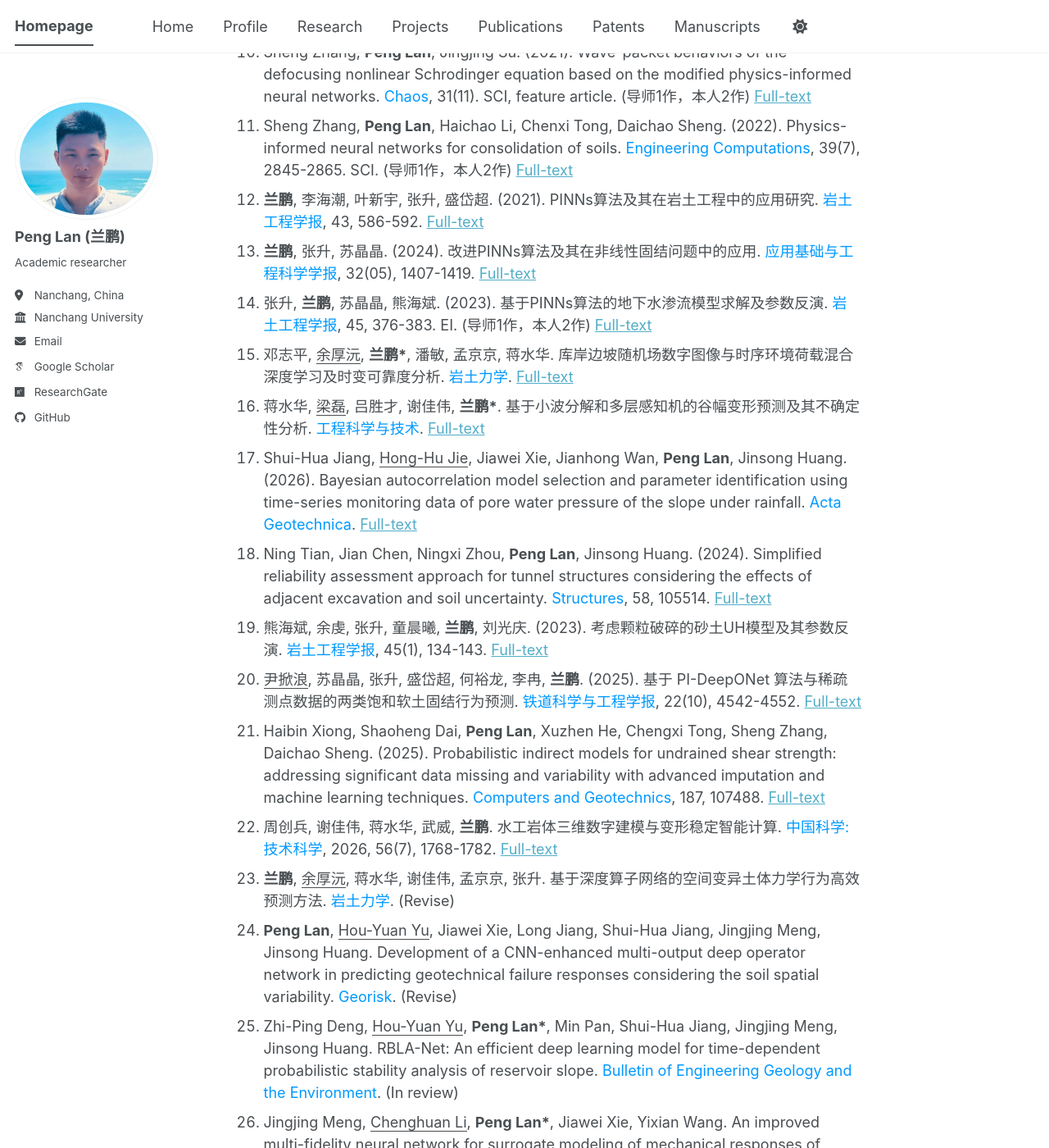
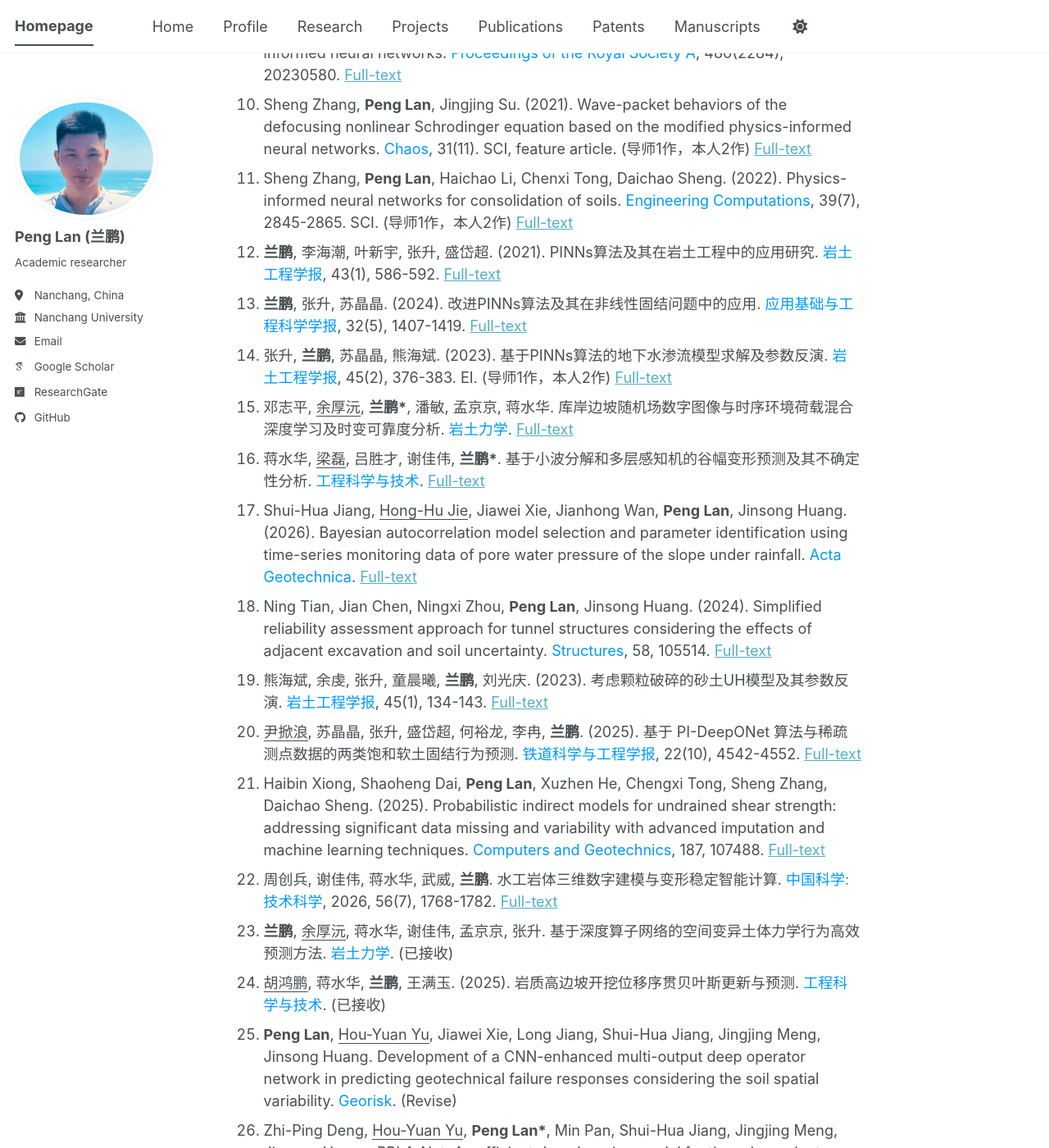
Before and after one commit to LanPeng-94/LanPeng-94.github.io, a Jekyll site: the page built from _pages/about.md, in a window 1280 px wide and 1400 px high, scrolled down 2811 px. Shown: the whole window at 82% size. Built offline with Jekyll 4.4.1, drawn with Linux system fonts in a browser that asks for light colours; some web fonts are replaced; a script bundle is joined from its source files by our own code; library files that are not in the unit come from our copies; some of the changed text lies outside the part shown.

Commit message:
Update homepage grants and publications

```diff
--- a/_pages/about.md
+++ b/_pages/about.md
@@ -28,8 +28,8 @@ redirect_from:
 📢📢 <span style="color:red;">我们组当前主要开展**地质灾害风险防控**研究工作，感兴趣可以邮件联系：sjiangaa@ncu.edu.cn和lanpeng@ncu.edu.cn。</span>
 
 # 🔥 News
-- *2026.07*: 前往洛阳参加岩土工程青年学者论坛.
-- *2026.07*: 投稿至RESS论文被接收.
+- *2026.08*: 获批国家自然科学基金青年基金项目（C类）.
+- *2026.08*: 前往韩国首尔参加4FOMLIG.
 - *2026.07*: 获批江西省自然科学基金面上项目.
 
 <a id="education"></a>
@@ -45,6 +45,7 @@ redirect_from:
 <a id="projects"></a>
 
 ## 🏆 科研项目
+- 国家自然科学基金青年基金项目（C类）（5260090407）：高边坡渗流变形监测信息的物理数据双驱动时空重构方法 （<font face="微软雅黑">主持</font>）
 - 江西省自然科学基金面上项目（20262BAC240190）：融合物理机理的边坡稀疏监测信息增强及稳定性智能评估 （<font face="微软雅黑">主持</font>）
 - 江西省自然科学基金青年项目（20252BAC200634）：物理信息 DeepONet 模型赋能的边坡水力参数概率反分析方法研究 （<font face="微软雅黑">主持</font>）
 - 国家资助博士后研究人员计划（423451）：水电工程高边坡服役性能演化智能评估方法 （<font face="微软雅黑">主持</font>）
@@ -70,9 +71,9 @@ redirect_from:
 9. Jingjing Su, Sheng Zhang, **Peng Lan\***, Xiaofeng Chen. (2024). Explorations of certain nonlinear waves of the Boussinesq and Camassa-Holm equations using physics-informed neural networks. <font color="#0099ff">Proceedings of the Royal Society A</font>, 480(2284), 20230580. [Full-text](https://doi.org/10.1098/rspa.2023.0580)
 10. Sheng Zhang, **Peng Lan**, Jingjing Su. (2021). Wave-packet behaviors of the defocusing nonlinear Schrodinger equation based on the modified physics-informed neural networks. <font color="#0099ff">Chaos</font>, 31(11). SCI, feature article. (导师1作，本人2作) [Full-text](https://doi.org/10.1063/5.0067260)
 11. Sheng Zhang, **Peng Lan**, Haichao Li, Chenxi Tong, Daichao Sheng. (2022). Physics-informed neural networks for consolidation of soils. <font color="#0099ff">Engineering Computations</font>, 39(7), 2845-2865. SCI. (导师1作，本人2作) [Full-text](https://doi.org/10.1108/EC-08-2021-0492)
-12. **兰鹏**, 李海潮, 叶新宇, 张升, 盛岱超. (2021). PINNs算法及其在岩土工程中的应用研究. <font color="#0099ff">岩土工程学报</font>, 43, 586-592. [Full-text](https://doi.org/10.11779/CJGE202103023)
-13. **兰鹏**, 张升, 苏晶晶. (2024). 改进PINNs算法及其在非线性固结问题中的应用. <font color="#0099ff">应用基础与工程科学学报</font>, 32(05), 1407-1419. [Full-text](https://doi.org/10.16058/j.issn.1005-0930.2024.05.015)
-14. 张升, **兰鹏**, 苏晶晶, 熊海斌. (2023). 基于PINNs算法的地下水渗流模型求解及参数反演. <font color="#0099ff">岩土工程学报</font>, 45, 376-383. EI. (导师1作，本人2作) [Full-text](https://doi.org/10.11779/CJGE20211138)
+12. **兰鹏**, 李海潮, 叶新宇, 张升, 盛岱超. (2021). PINNs算法及其在岩土工程中的应用研究. <font color="#0099ff">岩土工程学报</font>, 43(1), 586-592. [Full-text](https://doi.org/10.11779/CJGE202103023)
+13. **兰鹏**, 张升, 苏晶晶. (2024). 改进PINNs算法及其在非线性固结问题中的应用. <font color="#0099ff">应用基础与工程科学学报</font>, 32(5), 1407-1419. [Full-text](https://doi.org/10.16058/j.issn.1005-0930.2024.05.015)
+14. 张升, **兰鹏**, 苏晶晶, 熊海斌. (2023). 基于PINNs算法的地下水渗流模型求解及参数反演. <font color="#0099ff">岩土工程学报</font>, 45(2), 376-383. EI. (导师1作，本人2作) [Full-text](https://doi.org/10.11779/CJGE20211138)
 15. 邓志平, <u>余厚沅</u>, **兰鹏\***, 潘敏, 孟京京, 蒋水华. 库岸边坡随机场数字图像与时序环境荷载混合深度学习及时变可靠度分析. <font color="#0099ff">岩土力学</font>.  [Full-text](https://doi.org/10.16285/j.rsm.2025.1089)
 16. 蒋水华, <u>梁磊</u>, 吕胜才, 谢佳伟, **兰鹏\***. 基于小波分解和多层感知机的谷幅变形预测及其不确定性分析. <font color="#0099ff">工程科学与技术</font>.  [Full-text](https://link.cnki.net/urlid/51.1773.tb.20260602.1038.002)
 17. Shui-Hua Jiang, <u>Hong-Hu Jie</u>, Jiawei Xie, Jianhong Wan, **Peng Lan**, Jinsong Huang. (2026). Bayesian autocorrelation model selection and parameter identification using time-series monitoring data of pore water pressure of the slope under rainfall. <font color="#0099ff">Acta Geotechnica</font>. [Full-text](https://doi.org/10.1007/s11440-026-03012-7)
@@ -81,7 +82,8 @@ redirect_from:
 20. <u>尹掀浪</u>, 苏晶晶, 张升, 盛岱超, 何裕龙, 李冉, **兰鹏**. (2025). 基于 PI-DeepONet 算法与稀疏测点数据的两类饱和软土固结行为预测. <font color="#0099ff">铁道科学与工程学报</font>, 22(10), 4542-4552. [Full-text](https://doi.org/10.19713/j.cnki.43-1423/u.T20250046)
 21. Haibin Xiong, Shaoheng Dai, **Peng Lan**, Xuzhen He, Chengxi Tong, Sheng Zhang, Daichao Sheng. (2025). Probabilistic indirect models for undrained shear strength: addressing significant data missing and variability with advanced imputation and machine learning techniques. <font color="#0099ff">Computers and Geotechnics</font>, 187, 107488. [Full-text](https://doi.org/10.1016/j.compgeo.2025.107488)
 22. 周创兵, 谢佳伟, 蒋水华, 武威, **兰鹏**. 水工岩体三维数字建模与变形稳定智能计算. <font color="#0099ff">中国科学: 技术科学</font>, 2026, 56(7), 1768-1782. [Full-text](https://doi.org/10.1360/SST-2026-0024)
-23. **兰鹏**, <u>余厚沅</u>, 蒋水华, 谢佳伟, 孟京京, 张升. 基于深度算子网络的空间变异土体力学行为高效预测方法. <font color="#0099ff">岩土力学</font>.  (Revise)
-24. **Peng Lan**, <u>Hou-Yuan Yu</u>, Jiawei Xie, Long Jiang, Shui-Hua Jiang, Jingjing Meng, Jinsong Huang. Development of a CNN-enhanced multi-output deep operator network in predicting geotechnical failure responses considering the soil spatial variability. <font color="#0099ff">Georisk</font>.  (Revise)
-25. Zhi-Ping Deng, <u>Hou-Yuan Yu</u>, **Peng Lan\***, Min Pan, Shui-Hua Jiang, Jingjing Meng, Jinsong Huang. RBLA-Net: An efficient deep learning model for time-dependent probabilistic stability analysis of reservoir slope. <font color="#0099ff">Bulletin of Engineering Geology and the Environment</font>.  (In review)
-26. Jingjing Meng, <u>Chenghuan Li</u>, **Peng Lan\***, Jiawei Xie, Yixian Wang. An improved multi-fidelity neural network for surrogate modeling of mechanical responses of irregularly shaped granular materials. <font color="#0099ff">Computers and Geotechnics</font>.  (In review)
+23. **兰鹏**, <u>余厚沅</u>, 蒋水华, 谢佳伟, 孟京京, 张升. 基于深度算子网络的空间变异土体力学行为高效预测方法. <font color="#0099ff">岩土力学</font>.  (已接收)
+24. <u>胡鸿鹏</u>, 蒋水华, **兰鹏**, 王满玉. (2025). 岩质高边坡开挖位移序贯贝叶斯更新与预测. <font color="#0099ff">工程科学与技术</font>.  (已接收)
+25. **Peng Lan**, <u>Hou-Yuan Yu</u>, Jiawei Xie, Long Jiang, Shui-Hua Jiang, Jingjing Meng, Jinsong Huang. Development of a CNN-enhanced multi-output deep operator network in predicting geotechnical failure responses considering the soil spatial variability. <font color="#0099ff">Georisk</font>.  (Revise)
+26. Zhi-Ping Deng, <u>Hou-Yuan Yu</u>, **Peng Lan\***, Min Pan, Shui-Hua Jiang, Jingjing Meng, Jinsong Huang. RBLA-Net: An efficient deep learning model for time-dependent probabilistic stability analysis of reservoir slope. <font color="#0099ff">Bulletin of Engineering Geology and the Environment</font>.  (Revise)
+27. Jingjing Meng, <u>Chenghuan Li</u>, **Peng Lan\***, Jiawei Xie, Yixian Wang. An improved multi-fidelity neural network for surrogate modeling of mechanical responses of irregularly shaped granular materials. <font color="#0099ff">Computers and Geotechnics</font>.  (Revise)
```
